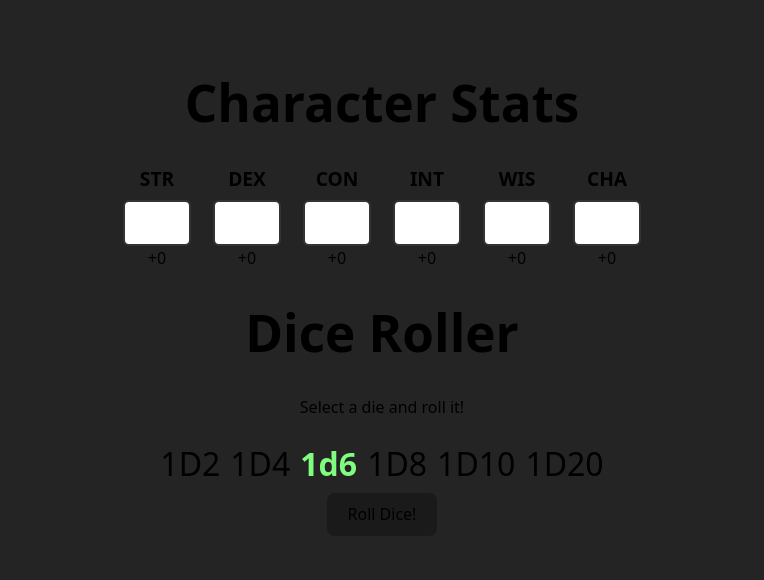
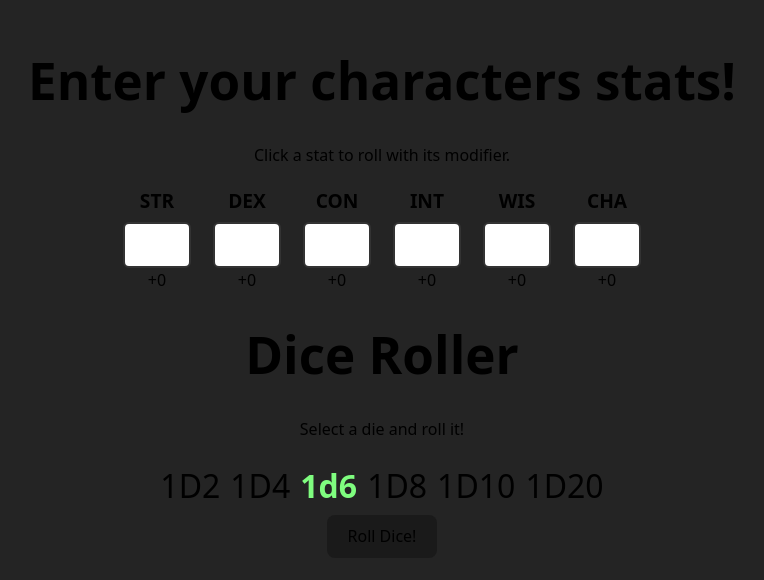
Before and after one commit to shaneTF/dnd_dice_roller, a React (Vite) app: page / in a window 1280 px wide. Shown: the part 112-692 px from the top of the page, without its empty margins (258-1022 px from the left). Built offline with nearby package versions, Linux system fonts and the light colour scheme.

Commit message:
Changed/added some text. Added glow to hovered text.

```diff
--- a/src/App.jsx
+++ b/src/App.jsx
@@ -66,7 +66,10 @@ function App() {
   return (
     <>
       <div>
-        <h1>Character Stats</h1>
+        <h1>Enter your characters stats!</h1>
+        <p>Click a stat to roll with its modifier.</p>
+      </div>
+      <div>
         <CharacterStats
           stats={stats}
           statModifier={statModifier}
@@ -74,10 +77,8 @@ function App() {
           handleClick={handleStatClick}
         />
       </div>
-      <div>
-        <h1>Dice Roller</h1>
-        <p>Select a die and roll it!</p>
-      </div>
+      <h1>Dice Roller</h1>
+      <p>Select a die and roll it!</p>
       <div>
         <DiceTwo selectedValue={selectedValue} onChange={handleChange} />
         <DiceFour selectedValue={selectedValue} onChange={handleChange} />
--- a/src/components/characterStats.css
+++ b/src/components/characterStats.css
@@ -1,5 +1,7 @@
 .stat-list {
   display: flex;
+  align-items: center;
+  justify-content: center;
   gap: 20px;
   margin-top: 20px;
 }
@@ -13,7 +15,19 @@
   font-size: 1.2rem;
   font-weight: bold;
   margin-bottom: 6px;
+  cursor: pointer;
+  transition:
+    text-shadow 0.3s ease,
+    color 0.3s ease;
 }
+
+.stat-label:hover {
+  color: #f3f025;
+  text-shadow:
+    0 0 8px #f3f025,
+    0 0 16px #f3f025;
+}
+
 .stat-input {
   width: 60px;
   height: 40px;
```
